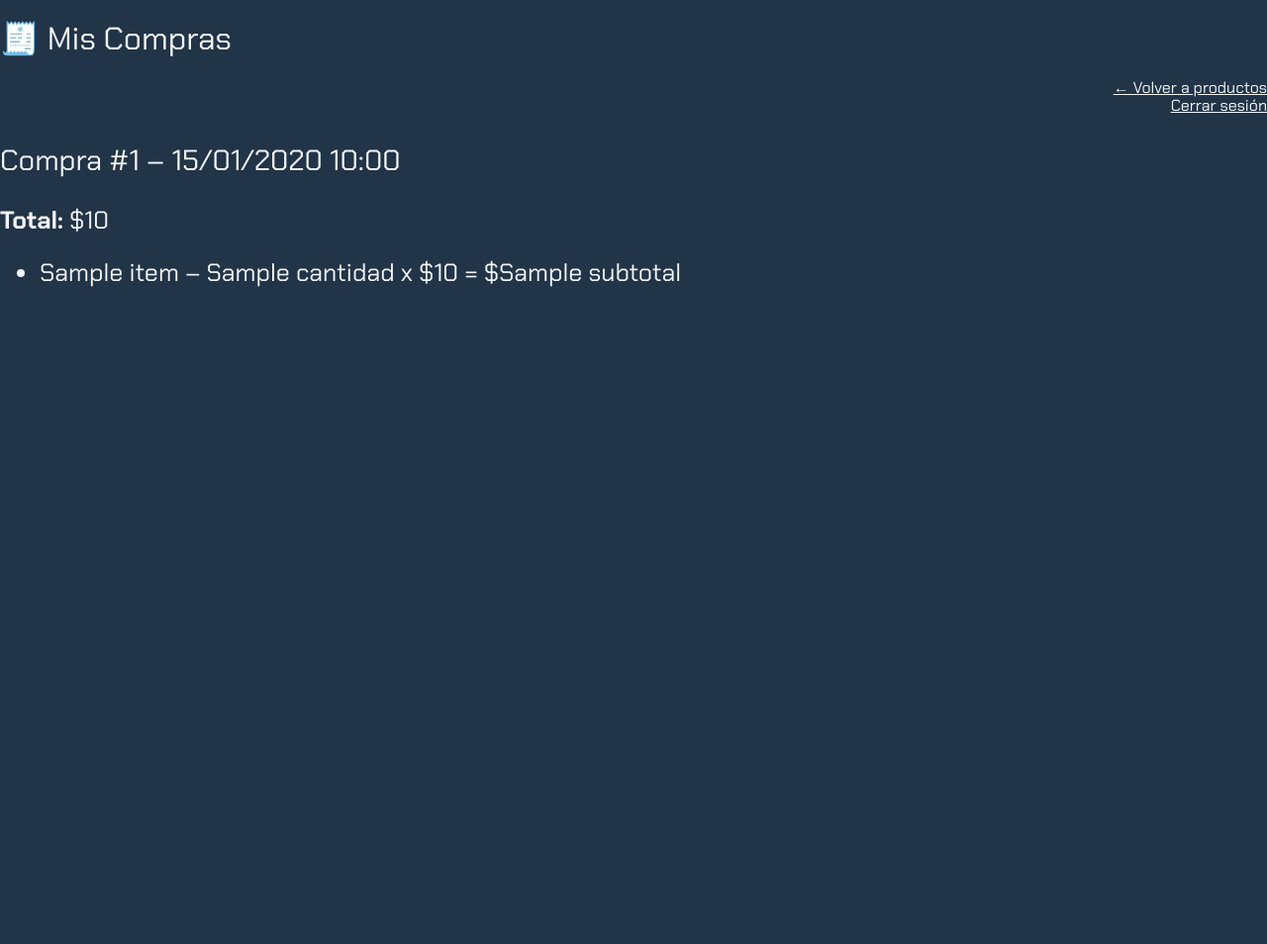
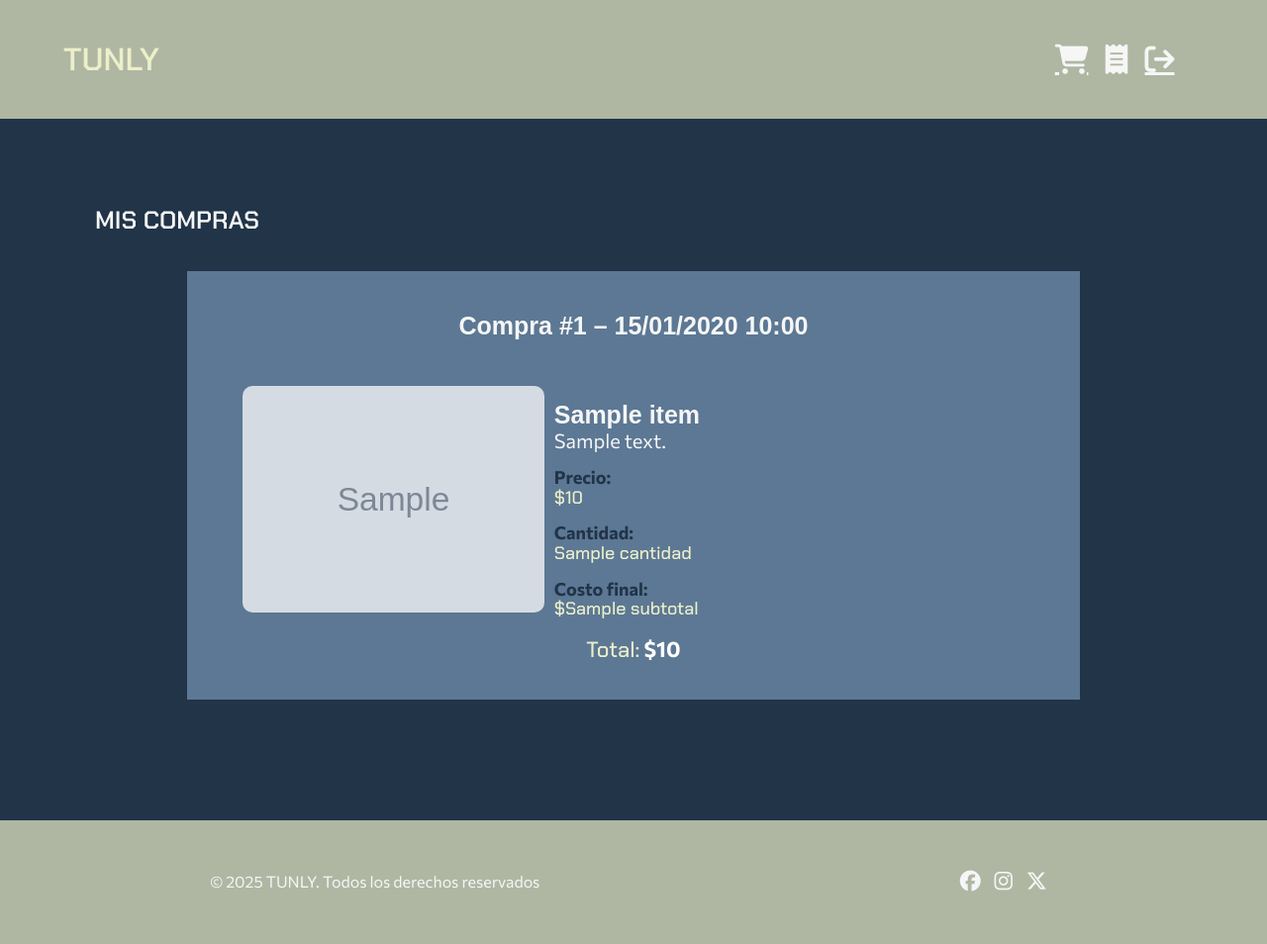
Before and after one commit to pedrodeleondev/proyecto-final-fddo, a Flask app: template aplicacionWeb/templates/miscompras.html in a window 1280 px wide. Shown: the whole page at 99% size. Before the commit the page ends 290 px from the top, so only its background shows below. Run offline with Flask 3, Linux system fonts and the light colour scheme; the template is opened without the code that fills it: most values are stand-ins (such as "Sample title", 1, 10 or a date in 2020); grey boxes marked "Sample" are stand-in pictures; some libraries are stand-ins or nearby versions.

Commit message:
Manejo de diseño para Mis Compras basado en Figma

```diff
--- a/aplicacionWeb/app.py
+++ b/aplicacionWeb/app.py
@@ -82,7 +82,7 @@ def miscompras():
     with db.cursor() as cursor:
         cursor.execute("""
             SELECT c.id AS compra_id, c.fecha_compra, c.total,
-                   p.nombre, dc.cantidad, dc.precio_unitario
+                   p.nombre, dc.cantidad, dc.precio_unitario, p.imagen_url, p.descripcion
             FROM compras c
             JOIN detalle_compras dc ON c.id = dc.compra_id
             JOIN productos p ON dc.producto_id = p.id
@@ -105,6 +105,8 @@ def miscompras():
             'nombre': row['nombre'],
             'cantidad': row['cantidad'],
             'precio_unitario': row['precio_unitario'],
+            'imagen_url': row['imagen_url'],
+            'descripcion': row['descripcion'],
             'subtotal': row['cantidad'] * row['precio_unitario']
         })
 
@@ -142,9 +144,9 @@ def comprar():
 
             for item in carrito:
                 cursor.execute(
-                    "INSERT INTO detalle_compras (compra_id, producto_id, cantidad, precio_unitario) "
-                    "VALUES (%s, %s, %s, %s)",
-                    (compra_id, item['id'], item['cantidad'], item['precio'])
+                    "INSERT INTO detalle_compras (compra_id, producto_id, cantidad, precio_unitario, imagen_url, descripcion) "
+                    "VALUES (%s, %s, %s, %s, %s, %s)",
+                    (compra_id, item['id'], item['cantidad'], item['precio'], item['imagen_url'], item['descripcion'])
                 )
                 cursor.execute(
                     "UPDATE productos SET inventario = inventario - %s WHERE id = %s",
@@ -155,6 +157,7 @@ def comprar():
         return jsonify({'message': 'Compra realizada'})
     except Exception as e:
         db.rollback()
+        print(f"Error al procesar la compra: {e}")
         return jsonify({'error': 'Error al procesar compra', 'details': str(e)}), 500
 
 # Administración de productos
@@ -218,4 +221,4 @@ def editar_producto(producto_id):
 
 # Ejecutar la app
 if __name__ == '__main__':
-    app.run(debug=True, host='0.0.0.0', port=500)
+    app.run(debug=True, host='0.0.0.0', port=5001)
--- a/aplicacionWeb/init.sql
+++ b/aplicacionWeb/init.sql
@@ -37,9 +37,12 @@ CREATE TABLE IF NOT EXISTS detalle_compras (
     producto_id INT,
     cantidad INT,
     precio_unitario DECIMAL(10,2),
+    imagen_url VARCHAR(255),
+    descripcion TEXT,
     FOREIGN KEY (compra_id) REFERENCES compras(id),
     FOREIGN KEY (producto_id) REFERENCES productos(id)
 );
+
 
 -- Datos iniciales (productos)
 INSERT INTO productos (nombre, descripcion, imagen_url, precio, inventario) VALUES
--- a/aplicacionWeb/static/css/estilos.css
+++ b/aplicacionWeb/static/css/estilos.css
@@ -202,15 +202,6 @@ footer {
 /*Style de index*/
 .cuerpo {
     width:85%;
-    margin-bottom: 15%;
-}
-
-@media (max-width: 889px) and (min-width:320px){
-    .cuerpo {
-        width:85%;
-        margin-bottom: 32%;
-    }
-
 }
 
 i {
@@ -323,6 +314,11 @@ i {
 }
 
 /*Style de carrito*/
+.cuerpoCarr {
+    width:85%;
+    padding: 7rem;
+}
+
 .productosCarr {
     display: flex;
     gap: 1.5rem;
@@ -431,6 +427,7 @@ a {
     background-color: #F6F6F6;
     border: none;
     color: #213448;
+    font-weight: 700;
 }
 
 .botonAcom {
@@ -453,8 +450,17 @@ a {
     width: 100%;
     flex-direction: column;
 }
+.compras h3{
+    color: #ECEFCA;
+    font-size: 20px;
+}
 
 /*Style de Compras*/
+.cuerpoComp{
+    width:85%;
+    padding: 2rem;
+}
+
 .productosCompras {
     display: flex;
     gap: 2.5rem;
@@ -467,50 +473,114 @@ a {
     background-color: #5c7894;
     display: flex;
     padding: 1rem;
-    width: 420px;
-    height: 495px;
+    width: 80%;
     position: relative;
     flex-direction: column;
     justify-content: space-between;
+    align-items: flex-start;
+}
+
+.productoCompras img {
+    width: 305px;
+    height: 70%;
+    border-radius: 10px;
+    margin-bottom: 15px;
+}
+
+.productoCompras h3 {
+    font-weight: 600;
+    font-size: 25px;
+    font-family: 'Changa', sans-serif;
+    margin-bottom: 20px;
+    width: 100%;
+    text-align: center;
+}
+
+.productoCompras p {
+    font-size: 22px;
+    margin-top: -2%;
+    font-family: 'Commissioner', sans-serif;
+    font-weight: 700;
+    color: #ffffff;
     align-items: center;
 }
 
-.productoCompras img {
-    width: 45%;
-    height: 70%;
-    border-radius: 10px;
+.productoCompras strong {
+    color: #ECEFCA;
+    font-weight: 500;
 }
 
 .comprasContenido {
+    display: flex;
+    flex-direction: row;
+    justify-content: flex-start;
+    align-items: center;
+    width: 100%;
+}
+
+.compraContenido {
     display: flex;
     flex-direction: column;
     justify-content: flex-start;
     align-items: flex-start;
     width: 100%;
+    margin-left: 10px;
 }
 
 .comprasContenido h3 {
     font-weight: 600;
-    font-size: 22px;
+    font-size: 25px;
     font-family: 'Changa', sans-serif;
+    margin-bottom: 20px;
+    text-align: left;
 }
 
 .comprasContenido h5 {
-    font-size: 16px;
+    font-size: 20px;
     margin-top: -20px;
+    margin-bottom: 18px;
     font-family: 'Commissioner', sans-serif;
 }
 
 .comprasContenido p {
-    font-size: 16px;
-    margin-top: 0%;
+    font-size: 18px;
+    margin-top: -2%;
     font-family: 'Commissioner', sans-serif;
-    font-weight: 500;
+    font-weight: 700;
+    color: #213448;
     align-items: center;
 }
 
 .comprasContenido strong {
     display: block;
-    margin-top: -0.5rem;
     color: #ECEFCA;
+    font-weight: 500;
 }
+
+.centrar{
+    text-align: center;
+    width: 100%;
+}
+
+@media (max-width: 805px) and (min-width:320px){
+    .comprasContenido {
+        display: flex;
+        flex-direction: column;
+    }
+
+    .productoCompras {
+        display: flex;
+        align-items: center;
+    }
+
+    .productoCompras ul{
+        width: 80%;
+    }
+    .comprasContenido h3 {
+        margin-top: 0px;
+    }
+    .productoCompras img {
+        width: 80%;
+    }
+
+}
--- a/aplicacionWeb/templates/carrito.html
+++ b/aplicacionWeb/templates/carrito.html
@@ -19,7 +19,7 @@
                 {% endif %}
             </div>
         </header>
-        <div class="cuerpo">
+        <div class="cuerpoCarr">
             <div class="cuerpo_opciones">
                 <h1 class="home">CARRITO</h1>
             </div>
--- a/aplicacionWeb/templates/index.html
+++ b/aplicacionWeb/templates/index.html
@@ -30,7 +30,7 @@
                     <h3>{{ producto.nombre }}</h3>
                     <h5>{{ producto.descripcion }}</h5>
                     <p>${{ producto.precio }}</p>
-                    <p class="centrar"><strong>Inventario:</strong> {{ producto.inventario }}</p>
+                    <p><strong>Inventario:</strong> {{ producto.inventario }}</p>
                     <button class="botonProd" onclick="agregarAlCarrito({{ producto.id }}, '{{ producto.nombre }}', {{ producto.precio }}, '{{ producto.imagen_url }}', '{{ producto.descripcion }}')">
                         Añadir al carrito
                     </button>
--- a/aplicacionWeb/templates/miscompras.html
+++ b/aplicacionWeb/templates/miscompras.html
@@ -7,30 +7,60 @@
     <link rel="stylesheet" href="{{ url_for('static', filename='css/estilos.css') }}">
 </head>
 <body>
-    <div class="container">
-        <h1>🧾 Mis Compras</h1>
-        <div class="top-nav">
-            <a href="{{ url_for('index') }}">← Volver a productos</a>
-            <a href="{{ url_for('logout') }}">Cerrar sesión</a>
+    <div class="contenedor">
+        <header>
+            <a href="{{ url_for('index') }}" class="nombre">TUNLY</a>
+            <div class="header_opciones">
+                <a href="{{ url_for('carrito') }}"><i i class="fa-solid fa-cart-shopping"></i></a>
+                <a href="{{ url_for('miscompras') }}"><i class="fa-solid fa-receipt"></i></a>
+                <a href="{{ url_for('logout') }}"><i class="fa-solid fa-arrow-right-from-bracket"></i></a>
+                {% if session.get('es_admin') %}
+                <a href="{{ url_for('admin_productos') }}"> <i class="fa-solid fa-user"></i></a>
+                {% endif %}
             </div>
-
+        </header>
+        <div class="cuerpoComp">
+            <div class="cuerpo_opciones">
+                <h1 class="home">MIS COMPRAS</h1>
+            </div>
+            <div class="productosCompras">
                 {% if compras %}
                     {% for compra in compras %}
-                <div class="compra">
+                        <div class="productoCompras">
                             <h3>Compra #{{ compra.id }} – {{ compra.fecha_compra.strftime('%d/%m/%Y %H:%M') }}</h3>
-                    <p><strong>Total:</strong> ${{ compra.total }}</p>
                             <ul>
                                 {% for item in compra['items'] %}
-                            <li>
-                                {{ item.nombre }} – {{ item.cantidad }} x ${{ item.precio_unitario }} = ${{ item.subtotal }}
+                                    <li class="comprasContenido">
+                                        <img src="{{ item.imagen_url }}" alt="{{ item.nombre }}">
+                                        <div class="compraContenido">
+                                            <h3>{{ item.nombre }}</h3>
+                                            <h5>{{ item.descripcion }}</h5>
+                                            <p id="opciones">Precio: <strong>${{ item.precio_unitario }}</strong></p>
+                                            <p id="opciones">Cantidad: <strong>{{ item.cantidad }}</strong></p>
+                                            <p id="opciones">Costo final: <strong>${{ item.subtotal}}</strong></p>
+                                        </div>
                                     </li>
                                 {% endfor %}
                             </ul>
+                            <div class="centrar">
+                                <p><strong>Total:</strong> ${{ compra.total }}</p>
+                            </div>
                         </div>
                     {% endfor %}
                 {% else %}
                     <p>No has realizado compras aún.</p>
                 {% endif %}
             </div>
+        </div>
+        <footer>
+            <span class="copyright">© 2025 TUNLY. Todos los derechos reservados</span>
+            <div class="redes">
+                <i class="fa-brands fa-facebook"></i>
+                <i class="fa-brands fa-instagram"></i>
+                <i class="fa-brands fa-x-twitter"></i>
+            </div>
+        </footer>
+    </div>
+    <script src="https://kit.fontawesome.com/d351efb335.js" crossorigin="anonymous"></script>
 </body>
 </html>
```
Lines whose indentation alone changed are shown as unchanged.
